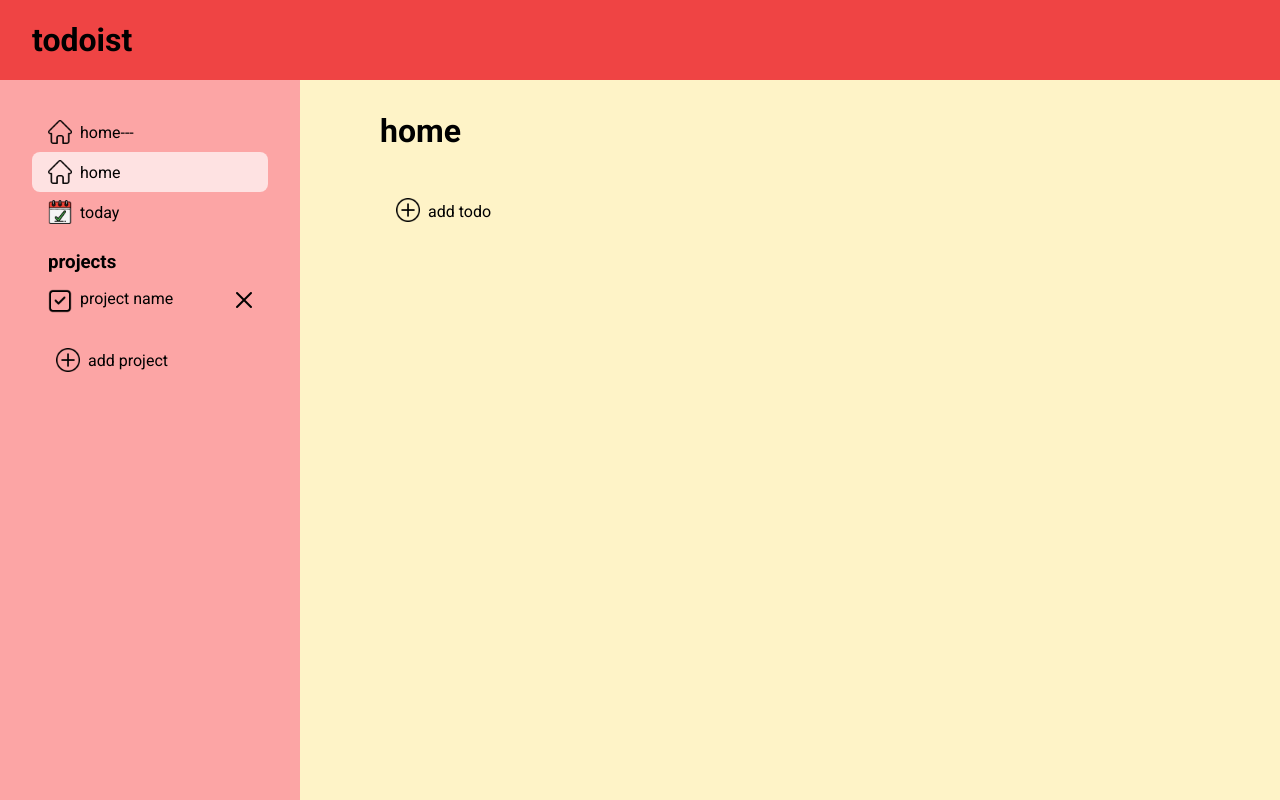
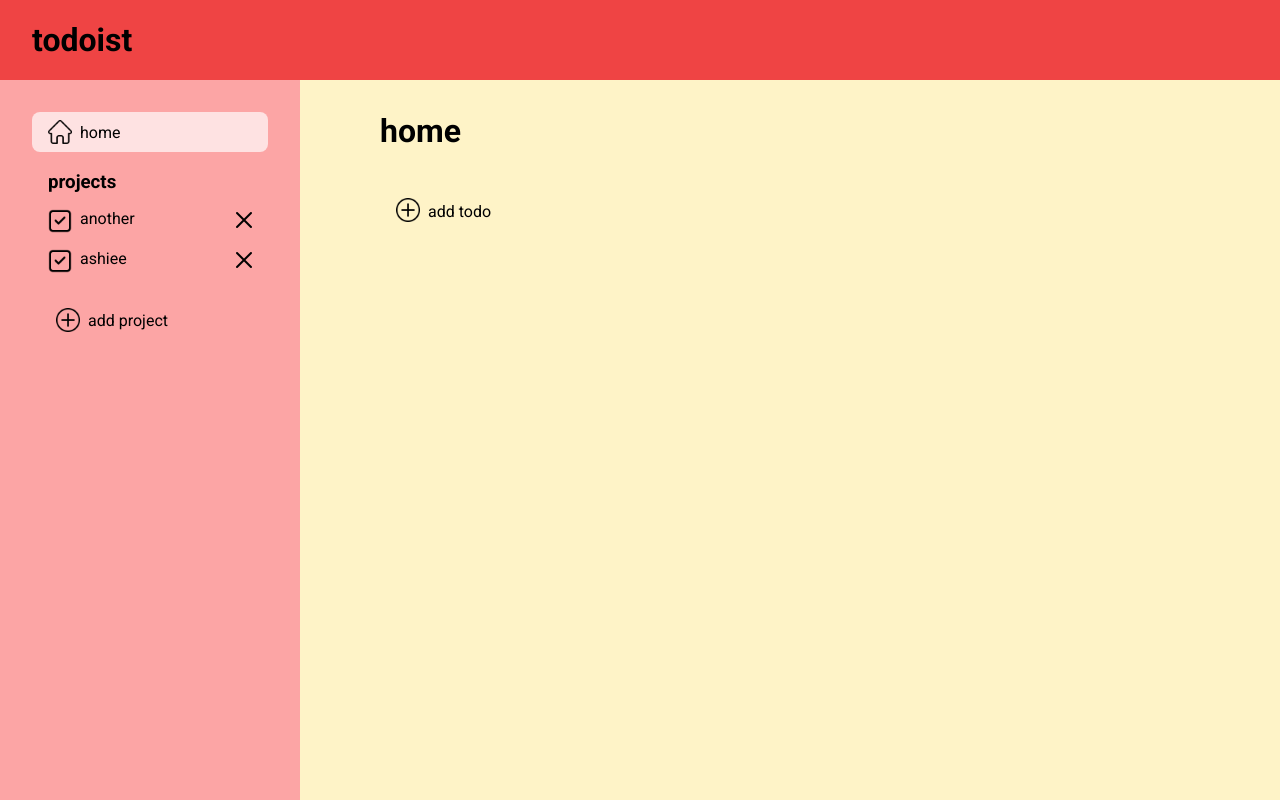
Before and after one commit to seinlusnyongesa/odin-todo, a website built with webpack: page dist/index.html in a window 1280 px wide. Built offline with nearby package versions, Linux system fonts and the light colour scheme.

Commit message:
change project list from a factory function to a module. Add UI logic

```diff
--- a/src/dom/init.js
+++ /dev/null
@@ -1,121 +0,0 @@
-const ProjectList = require("../modules/projectList");
-
-// display available projects
-
-const projectsContainer = document.querySelector(".projects-container");
-const defaultProjectContainer = document.querySelector(".default-projects");
-function createProjects() {
-  for (let i of ProjectList().projects) {
-    if (i.name !== "home" && i.name !== "today") {
-      projectsContainer.innerHTML += `
-      <div class="project project-list link" id="link">
-        <div>
-          <img src="./checkbox.png" alt="project image" />
-          <p> ${i.name}</p>
-        </div>
-        <button>
-          <img src="./close.png" alt="remove project" />
-        </button>
-      </div>`;
-    } else if (i.name === "home") {
-      defaultProjectContainer.innerHTML += `<div class="project-list link active" id="link">
-        <img src="./home.png" alt="home image" />
-        <p>${i.name}</p>
-      </div>`;
-    } else if (i.name === "today") {
-      defaultProjectContainer.innerHTML += `<div class="project-list link" id="link">
-        <img src="./calendar.png" alt="home image" />
-        <p>${i.name}</p>
-      </div>`;
-    }
-  }
-}
-
-//populate todos for a selected project
-
-const todos = document.querySelector(".todos");
-function createTodo(name) {
-  for (let i of ProjectList().projects) {
-    if ((i.name = name)) {
-      for (let j of i.todos) {
-        todos.innerHTML += `<div class="todo-container">
-            <div class="todo-prop">
-              <div class="todo-title">
-                <p>${j.title}</p>
-              </div>
-              <div class="todo-btns-container">
-                <button class="todo-btns">complete</button>
-                <button class="todo-btns">delete</button>
-              </div>
-            </div>
-            <div class="more-details hide-more-details">
-              <p>title: ${j.title}</p>
-              <p>description: some cool descritption</p>
-              <p>due date: ${j.dueDate}</p>
-              <p>priority: ${j.priority}</p>
-            </div>
-          </div>`;
-      }
-    }
-  }
-}
-
-// show addProject form
-const showAddProjectFormBtn = document.querySelector(".add-project");
-showAddProjectFormBtn.addEventListener("click", showAddProjectForm);
-
-function showAddProjectForm() {
-  const projectForm = document.querySelector(".project-form");
-  projectForm.classList.remove("hide-form");
-}
-
-//hide addProject form
-
-const closeAddProjectFormBtn = document.querySelector(
-  ".form-btns button:nth-child(1)"
-);
-closeAddProjectFormBtn.addEventListener("click", closeAddProjectsForm);
-
-function closeAddProjectsForm(e) {
-  e.preventDefault();
-  const projectForm = document.querySelector(".project-form");
-  projectForm.classList.add("hide-form");
-}
-
-//show addTodo Form
-const showAddTodoFormBtn = document.querySelector(".add-todo");
-showAddTodoFormBtn.addEventListener("click", showAddTodoForm);
-
-function showAddTodoForm() {
-  const todoForm = document.querySelector(".todo-form");
-  todoForm.classList.remove("hide-form");
-}
-//close addTodo Form
-
-const closeAddTodoFormBtn = document.querySelector(
-  ".todo-form button:nth-child(1)"
-);
-closeAddTodoFormBtn.addEventListener("click", closeAddTodoForm);
-
-function closeAddTodoForm(e) {
-  e.preventDefault();
-  const todoForm = document.querySelector(".todo-form");
-  todoForm.classList.add("hide-form");
-}
-
-// update active project
-const allProjectLinks = document.querySelectorAll("#link");
-allProjectLinks.forEach((link) => {
-  link.addEventListener("click", () => console.log("fir"));
-});
-
-console.log(allProjectLinks);
-
-function changeActiveLink() {
-  //   allProjectLinks.forEach((link) => link.classList.remove("active"));
-  //   console.log(this);
-  //   this.classList.add("active");
-  console.log(first);
-}
-
-module.exports = { createProjects, createTodo };
--- /dev/null
+++ b/src/dom/ui.js
@@ -0,0 +1,162 @@
+const projectList = require("../modules/projectList");
+const Project = require("../modules/project");
+
+export default class UI {
+  // display available projects
+
+  static loadProjects() {
+    const projectsContainer = document.querySelector(".projects-container");
+    const defaultProjectContainer = document.querySelector(".default-projects");
+    for (let i of projectList.projects) {
+      if (i.name !== "home") {
+        projectsContainer.innerHTML += `
+            <div class="project project-list link" data-name=${i.name} id="link">
+              <div>
+                <img src="./checkbox.png" alt="project image" />
+                <p> ${i.name}</p>
+              </div>
+              <button>
+                <img src="./close.png" alt="remove project" />
+              </button>
+            </div>`;
+      } else if (i.name === "home") {
+        defaultProjectContainer.innerHTML += `<div class="project-list link active" data-name=${i.name} id="link">
+              <img src="./home.png" alt="home image" />
+              <p>${i.name}</p>
+            </div>`;
+      }
+    }
+    UI.initProjectBtns();
+    UI.updateActiveProject();
+  }
+
+  // populate todo for a selected project
+
+  static loadTodo(name) {
+    const todos = document.querySelector(".todos");
+    const todosHeader = document.querySelector(".content>h1");
+    for (let i of projectList.projects) {
+      if (i.name === name) {
+        todosHeader.innerHTML = `${i.name}`;
+        for (let j of i.todos) {
+          todos.innerHTML += `<div class="todo-container">
+                    <div class="todo-prop">
+                      <div class="todo-title">
+                        <p>${j.title}</p>
+                      </div>
+                      <div class="todo-btns-container">
+                        <button class="todo-btns">complete</button>
+                        <button class="todo-btns">delete</button>
+                      </div>
+                    </div>
+                    <div class="more-details hide-more-details">
+                      <p>title: ${j.title}</p>
+                      <p>description: some cool descritption</p>
+                      <p>due date: ${j.dueDate}</p>
+                      <p>priority: ${j.priority}</p>
+                    </div>
+                  </div>`;
+        }
+      }
+    }
+    UI.initTodoFormBtns();
+  }
+
+  static showProjectForm() {
+    const projectForm = document.querySelector(".project-form");
+    projectForm.classList.remove("hide-form");
+  }
+  static hideProjectForm(e) {
+    e.preventDefault();
+    const projectForm = document.querySelector(".project-form");
+    projectForm.classList.add("hide-form");
+  }
+
+  static showTodoForm() {
+    const todoForm = document.querySelector(".todo-form");
+    todoForm.classList.remove("hide-form");
+  }
+
+  static hideTodoForm(e) {
+    e.preventDefault();
+    const todoForm = document.querySelector(".todo-form");
+    todoForm.classList.add("hide-form");
+  }
+
+  static initProjectBtns() {
+    const closeAddProjectFormBtn = document.querySelector(
+      ".form-btns button:nth-child(1)"
+    );
+    closeAddProjectFormBtn.addEventListener("click", UI.hideProjectForm);
+    const showAddProjectFormBtn = document.querySelector(".add-project");
+    showAddProjectFormBtn.addEventListener("click", UI.showProjectForm);
+
+    const submitProjectBtn = document.querySelector(
+      ".project-form button:nth-child(2)"
+    );
+    submitProjectBtn.addEventListener("click", UI.getProjectInputvalue);
+  }
+
+  static initTodoFormBtns() {
+    const showAddTodoFormBtn = document.querySelector(".add-todo");
+    showAddTodoFormBtn.addEventListener("click", UI.showTodoForm);
+
+    const closeAddTodoFormBtn = document.querySelector(
+      ".todo-form button:nth-child(1)"
+    );
+    closeAddTodoFormBtn.addEventListener("click", UI.hideTodoForm);
+  }
+
+  static updateActiveProject() {
+    // update active project
+    const allProjectLinks = document.querySelectorAll("#link");
+    allProjectLinks.forEach((link) => {
+      link.addEventListener("click", changeActiveLink);
+    });
+
+    function changeActiveLink() {
+      allProjectLinks.forEach((link) => link.classList.remove("active"));
+      this.classList.add("active");
+
+      UI.loadTodo(this.getAttribute("data-name"));
+    }
+  }
+
+  //projectForm
+  static getProjectInputvalue(e) {
+    e.preventDefault();
+    const projectInput = document.querySelector("#project");
+    const name = projectInput.value;
+    if (name === "") {
+      alert("category name cannot be null");
+      return;
+    }
+    UI.hideProjectForm(e);
+    UI.resetProjectInputValue(projectInput);
+
+    UI.addProject(name);
+  }
+
+  static resetProjectInputValue(input) {
+    input.value = "";
+  }
+
+  static addProject(name) {
+    UI.clearProjectsUI();
+    projectList.addProject(Project(name));
+    console.log(projectList.projects);
+    UI.loadProjects();
+  }
+
+  static clearProjectsUI() {
+    const projectsContainer = document.querySelector(".projects-container");
+    const defaultProjectContainer = document.querySelector(".default-projects");
+
+    while (projectsContainer.children.length > 1) {
+      projectsContainer.lastChild.remove();
+    }
+    while (defaultProjectContainer.children.length > 0) {
+      defaultProjectContainer.lastChild.remove();
+    }
+  }
+}
--- a/src/index.js
+++ b/src/index.js
@@ -1,4 +1,6 @@
-import { createProjects, createTodo } from "./dom/init";
+import UI from "./dom/ui";
+import Project from "./modules/project";
 
-createProjects();
-createTodo("home");
+document.addEventListener("DOMContentLoaded", () => {
+  UI.loadProjects(), UI.loadTodo("home");
+});
--- a/src/modules/projectList.js
+++ b/src/modules/projectList.js
@@ -1,16 +1,27 @@
 const Project = require("./project");
 
-function ProjectList() {
+const projectList = (function () {
   let projects = [];
 
-  let _initial = ["home", "today"];
+  let _initial = ["home", "another", "ashiee"];
 
   for (let i of _initial) {
-    projects.push(Project(i));
+    addProject(Project(i));
   }
 
   function addProject(project) {
+    for (let i of projects) {
+      if (i.name === project.name) {
+        alert("name already exists");
+        return;
+      }
+    }
     projects.push(project);
+  }
+
+  function deleteProject(name) {
+    const modifiedList = projects.filter((project) => project.name !== name);
+    let projects = modifiedList;
   }
 
   function clear() {
@@ -18,7 +29,7 @@
       projects.pop();
     }
   }
-  return { projects, addProject, clear };
-}
+  return { projects, addProject, clear, deleteProject };
+})();
 
-module.exports = ProjectList;
+module.exports = projectList;
```
Also changed, not shown: dist/index.html, dist/main.js.
